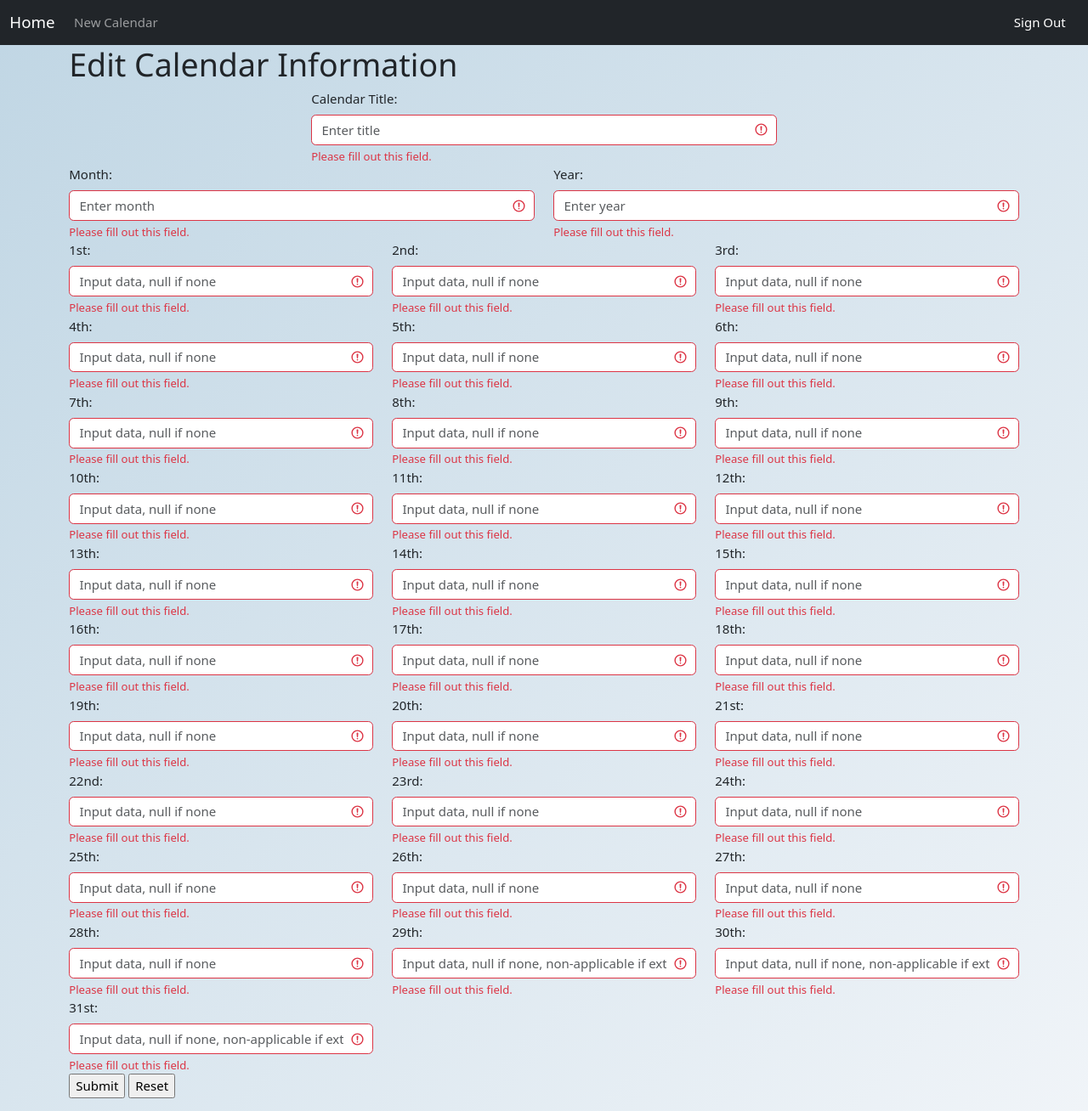
After one commit to ykoosono/Workorganizer, a PHP site: page /editCalendar.php in a window 1280 px wide. The commit adds this page. Shown: the whole page at 85% size. Run offline with PHP 8.4, Linux system fonts and the light colour scheme.

Commit message:
Added edit calendar page and edit calendar action

```diff
--- a/addCalendarAction.php
+++ b/addCalendarAction.php
@@ -37,6 +37,8 @@ $day29 = $_GET["day29"];
 $day30 = $_GET["day30"];
 $day31 = $_GET["day31"];
 
+//$userID = (int) $_SESSION['user_id'];
+//$calendarID = queryDB("SELECT IDENT_CURRENT('calendar')");
 
 $sql = "insert into calendar values (0, '" . $title . "', '" . $month . "', '" . $year . "', '" . $day1 . "', '" . $day2 . "', '" . $day3
         . "', '" . $day4 . "', '" . $day5 . "', '" . $day6 . "', '" . $day7 . "', '" . $day8 . "', '" . $day9 . "', '". $day10 . "', '" . $day11 . "', '" . $day12 . "', '" . $day13
@@ -44,8 +46,8 @@ $sql = "insert into calendar values (0, '" . $title . "', '" . $month . "', '" .
         . $day23 . "', '" . $day24 . "', '" . $day25 . "', '" . $day26 . "', '" . $day27 . "', '" . $day28 . "', '" . $day29 . "', '" . $day30 . "', '" . $day31 . "')";
 
 //to-do second sql statement for the users_calendars table to assign the many-to-many relationship between users and calendars
-//$sql2 = "insert into users_calendars values (0, '" .  ."', '" .
+//$sql2 = "insert into users_calendars values (0, '" . $userID . "', '" . $calendarID . "' , '". 1 . "')";
 
 echo modifyDB($sql) . "<br>Use back button to return";
-
+//echo modifyDB($sql2)
 ?>
--- /dev/null
+++ b/editCalendar.php
@@ -0,0 +1,259 @@
+<html>
+    <head>
+        <title>Add Calendar</title>
+        <meta charset="utf-8">
+        <meta name="viewport" content="width=device-width, initial-scale=1">
+        <link href="https://cdn.jsdelivr.net/npm/bootstrap@5.3.3/dist/css/bootstrap.min.css" rel="stylesheet">
+        <script src="https://cdn.jsdelivr.net/npm/bootstrap@5.3.3/dist/js/bootstrap.bundle.min.js"></script>
+        <link rel="stylesheet" href="https://www.w3schools.com/w3css/4/w3.css">
+        <?php include 'header.php' ?>
+    </head>
+
+    <body style="background: linear-gradient(135deg, #c0d6e4, #f0f4f8); min-height: 100vh;">
+        <div class="container fluid">
+            <h1>Edit Calendar Information</h1>
+
+            <form name="addCalendar" action="editCalendarAction.php" class="was-validated">
+                <div class="row">
+                    <div class="col-md-3"></div>
+                    <div class="col-md-6">
+                        <label for="title" class="form-label">Calendar Title:</label>
+                        <input class="form-control" placeholder="Enter title" name="title" size="40" required>
+                        <div class="valid-feedback">Valid.</div>
+                        <div class="invalid-feedback">Please fill out this field.</div>
+                    </div>
+                </div>
+                <div class="row">
+                    <div class="col-md-6">
+                        <label for="month" class="form-label">Month:</label>
+                        <input class="form-control" placeholder="Enter month" name="month" required>
+                        <div class="valid-feedback">Valid.</div>
+                        <div class="invalid-feedback">Please fill out this field.</div>
+                    </div>
+                    <div class="col-md-6">
+                        <label for="year" class="form-label">Year:</label>
+                        <input class="form-control" placeholder="Enter year" name="year" required>
+                        <div class="valid-feedback">Valid.</div>
+                        <div class="invalid-feedback">Please fill out this field.</div>
+                    </div>
+                </div>
+                <div class="row">
+                    <div class="col-md-4">
+                        <label for="day1" class="form-label">1st:</label>
+                        <input class="form-control" placeholder="Input data, null if none" name="day1" required>
+                        <div class="valid-feedback">Valid.</div>
+                        <div class="invalid-feedback">Please fill out this field.</div>
+                    </div>
+                    <div class="col-md-4">
+                        <label for="day2" class="form-label">2nd:</label>
+                        <input class="form-control" placeholder="Input data, null if none" name="day2" required>
+                        <div class="valid-feedback">Valid.</div>
+                        <div class="invalid-feedback">Please fill out this field.</div>
+                    </div>
+                    <div class="col-md-4">
+                        <label for="day3" class="form-label">3rd:</label>
+                        <input class="form-control" placeholder="Input data, null if none" name="day3" required>
+                        <div class="valid-feedback">Valid.</div>
+                        <div class="invalid-feedback">Please fill out this field.</div>
+                    </div>
+                </div>
+                <div class="row">
+                    <div class="col-md-4">
+                        <label for="day4" class="form-label">4th:</label>
+                        <input class="form-control" placeholder="Input data, null if none" name="day4" required>
+                        <div class="valid-feedback">Valid.</div>
+                        <div class="invalid-feedback">Please fill out this field.</div>
+                    </div>
+                    <div class="col-md-4">
+                        <label for="day5" class="form-label">5th:</label>
+                        <input class="form-control" placeholder="Input data, null if none" name="day5" required>
+                        <div class="valid-feedback">Valid.</div>
+                        <div class="invalid-feedback">Please fill out this field.</div>
+                    </div>
+                    <div class="col-md-4">
+                        <label for="day6" class="form-label">6th:</label>
+                        <input class="form-control" placeholder="Input data, null if none" name="day6" required>
+                        <div class="valid-feedback">Valid.</div>
+                        <div class="invalid-feedback">Please fill out this field.</div>
+                    </div>
+                </div>
+                <div class="row">
+                    <div class="col-md-4">
+                        <label for="day7" class="form-label">7th:</label>
+                        <input class="form-control" placeholder="Input data, null if none" name="day7" required>
+                        <div class="valid-feedback">Valid.</div>
+                        <div class="invalid-feedback">Please fill out this field.</div>
+                    </div>
+                    <div class="col-md-4">
+                        <label for="day8" class="form-label">8th:</label>
+                        <input class="form-control" placeholder="Input data, null if none" name="day8" required>
+                        <div class="valid-feedback">Valid.</div>
+                        <div class="invalid-feedback">Please fill out this field.</div>
+                    </div>
+                    <div class="col-md-4">
+                        <label for="day9" class="form-label">9th:</label>
+                        <input class="form-control" placeholder="Input data, null if none" name="day9" required>
+                        <div class="valid-feedback">Valid.</div>
+                        <div class="invalid-feedback">Please fill out this field.</div>
+                    </div>
+                </div>
+                <div class="row">
+                    <div class="col-md-4">
+                        <label for="day10" class="form-label">10th:</label>
+                        <input class="form-control" placeholder="Input data, null if none" name="day10" required>
+                        <div class="valid-feedback">Valid.</div>
+                        <div class="invalid-feedback">Please fill out this field.</div>
+                    </div>
+                    <div class="col-md-4">
+                        <label for="day11" class="form-label">11th:</label>
+                        <input class="form-control" placeholder="Input data, null if none" name="day11" required>
+                        <div class="valid-feedback">Valid.</div>
+                        <div class="invalid-feedback">Please fill out this field.</div>
+                    </div>
+                    <div class="col-md-4">
+                        <label for="day12" class="form-label">12th:</label>
+                        <input class="form-control" placeholder="Input data, null if none" name="day12" required>
+                        <div class="valid-feedback">Valid.</div>
+                        <div class="invalid-feedback">Please fill out this field.</div>
+                    </div>
+                </div>
+                <div class="row">
+                    <div class="col-md-4">
+                        <label for="day13" class="form-label">13th:</label>
+                        <input class="form-control" placeholder="Input data, null if none" name="day13" required>
+                        <div class="valid-feedback">Valid.</div>
+                        <div class="invalid-feedback">Please fill out this field.</div>
+                    </div>
+                    <div class="col-md-4">
+                        <label for="day14" class="form-label">14th:</label>
+                        <input class="form-control" placeholder="Input data, null if none" name="day14" required>
+                        <div class="valid-feedback">Valid.</div>
+                        <div class="invalid-feedback">Please fill out this field.</div>
+                    </div>
+                    <div class="col-md-4">
+                        <label for="day15" class="form-label">15th:</label>
+                        <input class="form-control" placeholder="Input data, null if none" name="day15" required>
+                        <div class="valid-feedback">Valid.</div>
+                        <div class="invalid-feedback">Please fill out this field.</div>
+                    </div>
+                </div>
+                <div class="row">
+                    <div class="col-md-4">
+                        <label for="day16" class="form-label">16th:</label>
+                        <input class="form-control" placeholder="Input data, null if none" name="day16" required>
+                        <div class="valid-feedback">Valid.</div>
+                        <div class="invalid-feedback">Please fill out this field.</div>
+                    </div>
+                    <div class="col-md-4">
+                        <label for="day17" class="form-label">17th:</label>
+                        <input class="form-control" placeholder="Input data, null if none" name="day17" required>
+                        <div class="valid-feedback">Valid.</div>
+                        <div class="invalid-feedback">Please fill out this field.</div>
+                    </div>
+                    <div class="col-md-4">
+                        <label for="day18" class="form-label">18th:</label>
+                        <input class="form-control" placeholder="Input data, null if none" name="day18" required>
+                        <div class="valid-feedback">Valid.</div>
+                        <div class="invalid-feedback">Please fill out this field.</div>
+                    </div>
+                </div>
+                <div class="row">
+                    <div class="col-md-4">
+                        <label for="day19" class="form-label">19th:</label>
+                        <input class="form-control" placeholder="Input data, null if none" name="day19" required>
+                        <div class="valid-feedback">Valid.</div>
+                        <div class="invalid-feedback">Please fill out this field.</div>
+                    </div>
+                    <div class="col-md-4">
+                        <label for="day20" class="form-label">20th:</label>
+                        <input class="form-control" placeholder="Input data, null if none" name="day20" required>
+                        <div class="valid-feedback">Valid.</div>
+                        <div class="invalid-feedback">Please fill out this field.</div>
+                    </div>
+                    <div class="col-md-4">
+                        <label for="day21" class="form-label">21st:</label>
+                        <input class="form-control" placeholder="Input data, null if none" name="day21" required>
+                        <div class="valid-feedback">Valid.</div>
+                        <div class="invalid-feedback">Please fill out this field.</div>
+                    </div>
+                </div>
+                <div class="row">
+                    <div class="col-md-4">
+                        <label for="day22" class="form-label">22nd:</label>
+                        <input class="form-control" placeholder="Input data, null if none" name="day22" required>
+                        <div class="valid-feedback">Valid.</div>
+                        <div class="invalid-feedback">Please fill out this field.</div>
+                    </div>
+                    <div class="col-md-4">
+                        <label for="day23" class="form-label">23rd:</label>
+                        <input class="form-control" placeholder="Input data, null if none" name="day23" required>
+                        <div class="valid-feedback">Valid.</div>
+                        <div class="invalid-feedback">Please fill out this field.</div>
+                    </div>
+                    <div class="col-md-4">
+                        <label for="day24" class="form-label">24th:</label>
+                        <input class="form-control" placeholder="Input data, null if none" name="day24" required>
+                        <div class="valid-feedback">Valid.</div>
+                        <div class="invalid-feedback">Please fill out this field.</div>
+                    </div>
+                </div>
+                <div class="row">
+                    <div class="col-md-4">
+                        <label for="day25" class="form-label">25th:</label>
+                        <input class="form-control" placeholder="Input data, null if none" name="day25" required>
+                        <div class="valid-feedback">Valid.</div>
+                        <div class="invalid-feedback">Please fill out this field.</div>
+                    </div>
+                    <div class="col-md-4">
+                        <label for="day26" class="form-label">26th:</label>
+                        <input class="form-control" placeholder="Input data, null if none" name="day26" required>
+                        <div class="valid-feedback">Valid.</div>
+                        <div class="invalid-feedback">Please fill out this field.</div>
+                    </div>
+                    <div class="col-md-4">
+                        <label for="day27" class="form-label">27th:</label>
+                        <input class="form-control" placeholder="Input data, null if none" name="day27" required>
+                        <div class="valid-feedback">Valid.</div>
+                        <div class="invalid-feedback">Please fill out this field.</div>
+                    </div>
+                </div>
+                <div class="row">
+                    <div class="col-md-4">
+                        <label for="day28" class="form-label">28th:</label>
+                        <input class="form-control" placeholder="Input data, null if none" name="day28" required>
+                        <div class="valid-feedback">Valid.</div>
+                        <div class="invalid-feedback">Please fill out this field.</div>
+                    </div>
+                    <div class="col-md-4">
+                        <label for="day29" class="form-label">29th:</label>
+                        <input class="form-control" placeholder="Input data, null if none, non-applicable if extra date" name="day29" required>
+                        <div class="valid-feedback">Valid.</div>
+                        <div class="invalid-feedback">Please fill out this field.</div>
+                    </div>
+                    <div class="col-md-4">
+                        <label for="day30" class="form-label">30th:</label>
+                        <input class="form-control" placeholder="Input data, null if none, non-applicable if extra date" name="day30" required>
+                        <div class="valid-feedback">Valid.</div>
+                        <div class="invalid-feedback">Please fill out this field.</div>
+                    </div>
+                </div>
+                <div class="row">
+                    <div class="col-md-4">
+                        <label for="day31" class="form-label">31st:</label>
+                        <input class="form-control" placeholder="Input data, null if none, non-applicable if extra date" name="day31" required>
+                        <div class="valid-feedback">Valid.</div>
+                        <div class="invalid-feedback">Please fill out this field.</div>
+                    </div>
+                </div>
+                <div class="item">
+                    <input type="submit" value="Submit" />
+                    <input type="reset" value="Reset" />
+                </div>
+
+            </form>
+
+
+        </div>
+        <?php 'footer.php' ?>
+    </body>
+</html>
--- a/homepage.php
+++ b/homepage.php
@@ -8,7 +8,7 @@
       <!-- Functional Buttons -->
       <div class="row mb-4 align-items-center">
         <div class="col-md-4 mb-2 mb-md-0">
-          <a href="create-calendar.html" class="btn btn-success w-100">
+          <a href="addCalendar.php" class="btn btn-success w-100">
             <i class="bi bi-plus-circle"></i> Add New Calendar
           </a>
         </div>
@@ -41,7 +41,7 @@
             <div class="card-body">
               <h5 class="card-title">Team Project Calendar</h5>
               <p class="card-text">Track milestones and deadlines for our current project.</p>
-              <a href="#" class="btn btn-primary">View Calendar</a>
+              <a href="editCalendar.php" class="btn btn-primary">View Calendar</a>
             </div>
           </div>
         </div>
```
Also changed, not shown: addCalendar.php (+2 -10 lines), editCalendarAction.php (added, +50 -0 lines), signup.php (+2 -11 lines).
